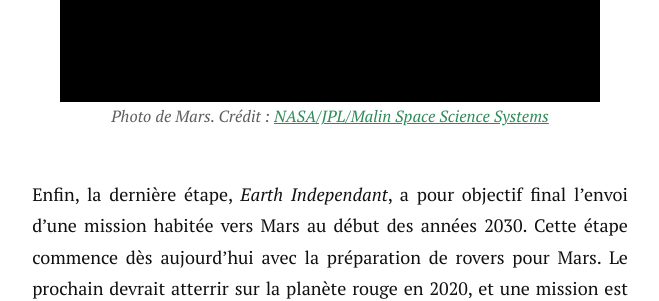
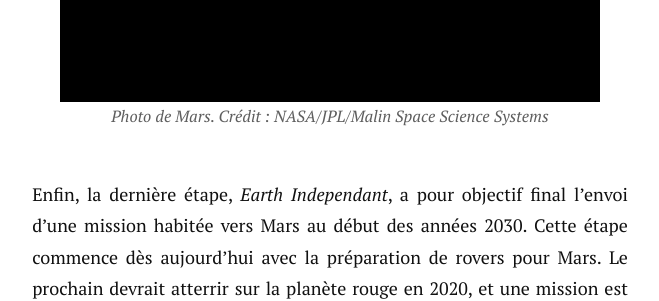
Before and after one commit to charlesgabouleaud/charlesgabouleaud.github.io, a Jekyll site: the page built from _posts/2016-10-04-Course-planete-rouge.markdown, in a window 1280 px wide and 900 px high, scrolled down 4836 px. Shown: the part 155-456 px from the top of the window, without its empty margins (310-969 px from the left). Built offline with Jekyll 4.4.1, drawn with Linux system fonts in a browser that asks for light colours; nearby versions of some CDN libraries; comment, search, counter and statistics services are not loaded; part of the change alters nothing that is shown; some of the changed text lies outside the part shown.

```diff
--- a/_posts/2016-10-04-Course-planete-rouge.markdown
+++ b/_posts/2016-10-04-Course-planete-rouge.markdown
@@ -34,7 +34,7 @@ comments : true
 
 <figure>
 	<img src="{{ '/assets/img/JourneyToMars/Mars.jpg' | prepend: site.baseurl }}" alt="">
-	<figcaption>Photo de Mars. Crédit : <a href="images-assets.nasa.gov/image/PIA04591/PIA04591~orig.jpg">NASA/JPL/Malin Space Science Systems</a></figcaption>
+	<figcaption>Photo de Mars. Crédit : NASA/JPL/Malin Space Science Systems</figcaption>
 </figure>
 
 <p style="text-align: justify;">Enfin, la dernière étape, <em>Earth Independant</em>, a pour objectif final l’envoi d’une mission habitée vers Mars au début des années 2030. Cette étape commence dès aujourd’hui avec la préparation de rovers pour Mars. Le prochain devrait atterrir sur la planète rouge en 2020, et une mission est en préparation pour la fin de la prochaine décennie, avec un rover censé ramener des échantillons sur Terre. Cette étape est bien évidemment centrée sur Mars, et ambitionne de repousser les limites de l’exploration spatiale humaine.</p>
@@ -54,7 +54,7 @@ comments : true
 
 <figure>
 	<img src="{{ '/assets/img/JourneyToMars/Venus.jpg' | prepend: site.baseurl }}" alt="">
-	<figcaption>Photo de Vénus. Crédit : <a href="images-assets.nasa.gov/image/PIA00271/PIA00271~orig.jpg">NASA/JPL</a></figcaption>
+	<figcaption>Photo de Vénus. Crédit : NASA/JPL</figcaption>
 </figure>
 
 <p style="text-align: justify;">Les conditions de vie sont en effet plus clémentes sur Mars, même si cela reste inadapté pour l’homme, ou toute forme de vie telle que nous la connaissons. Beaucoup plus chaude, Vénus ne semble pas posséder d’eau à sa surface. Mars, au nom beaucoup plus hostile (nommée en référence au Dieu de la guerre romain), est en revanche plus clémente. A tel point qu’on a longtemps rêvé de découvrir une forme de vie à sa surface. Elle a alimenté de nombreux mythes d’extraterrestres et continue de fasciner bons nombres de passionnés d’espace. Et les astronautes ont tourné, depuis plusieurs décennies déjà, leur regard au-delà de la Lune, vers Mars et non vers Vénus. Une étape qui devrait être franchie d’ici 2040, si le programme de la NASA se déroule comme prévu. Mais cette date pourrait en réalité être beaucoup plus proche, si des projets comme celui d’Elon Musk voient le jour. Mais cela sera le sujet d’un futur article.</p>
```
